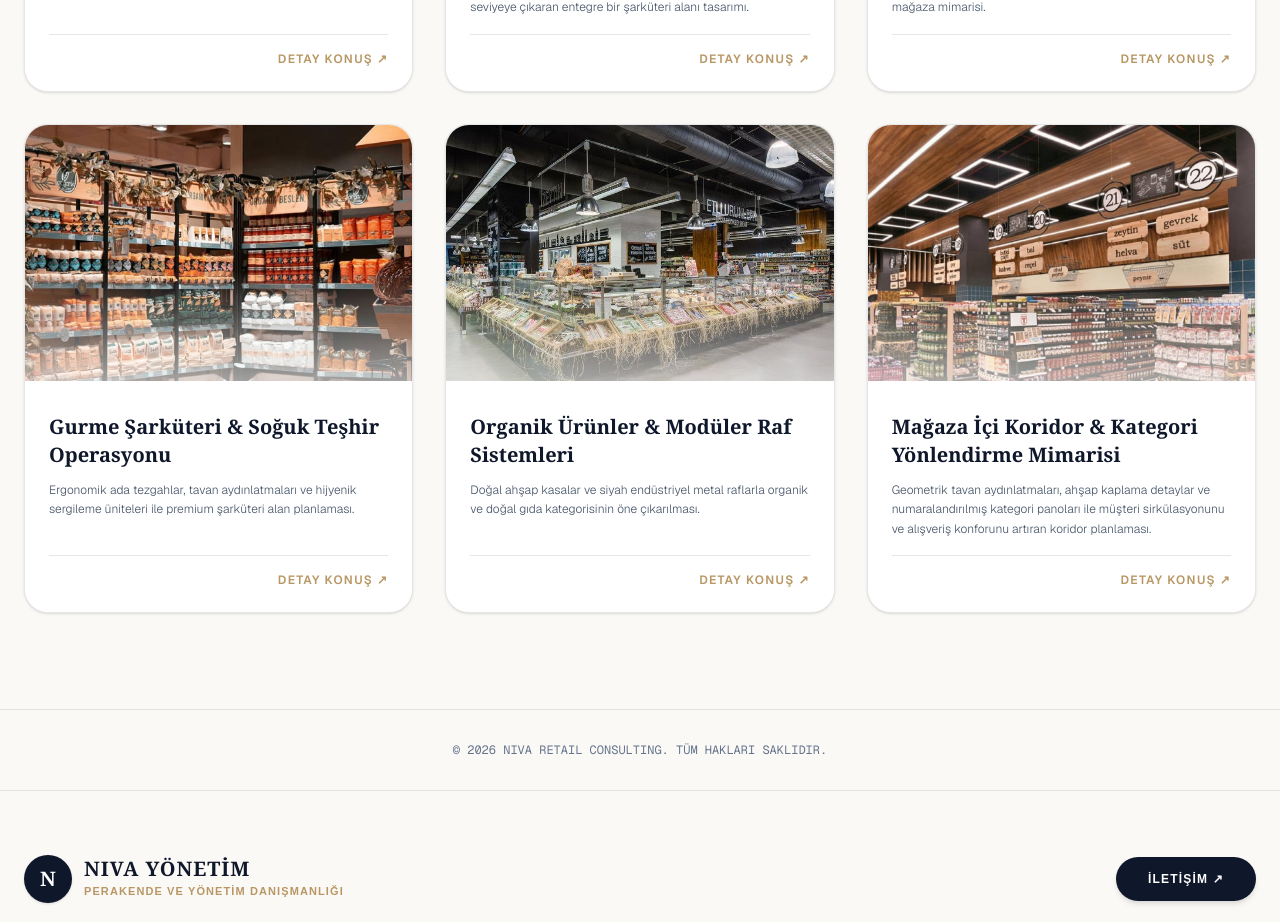
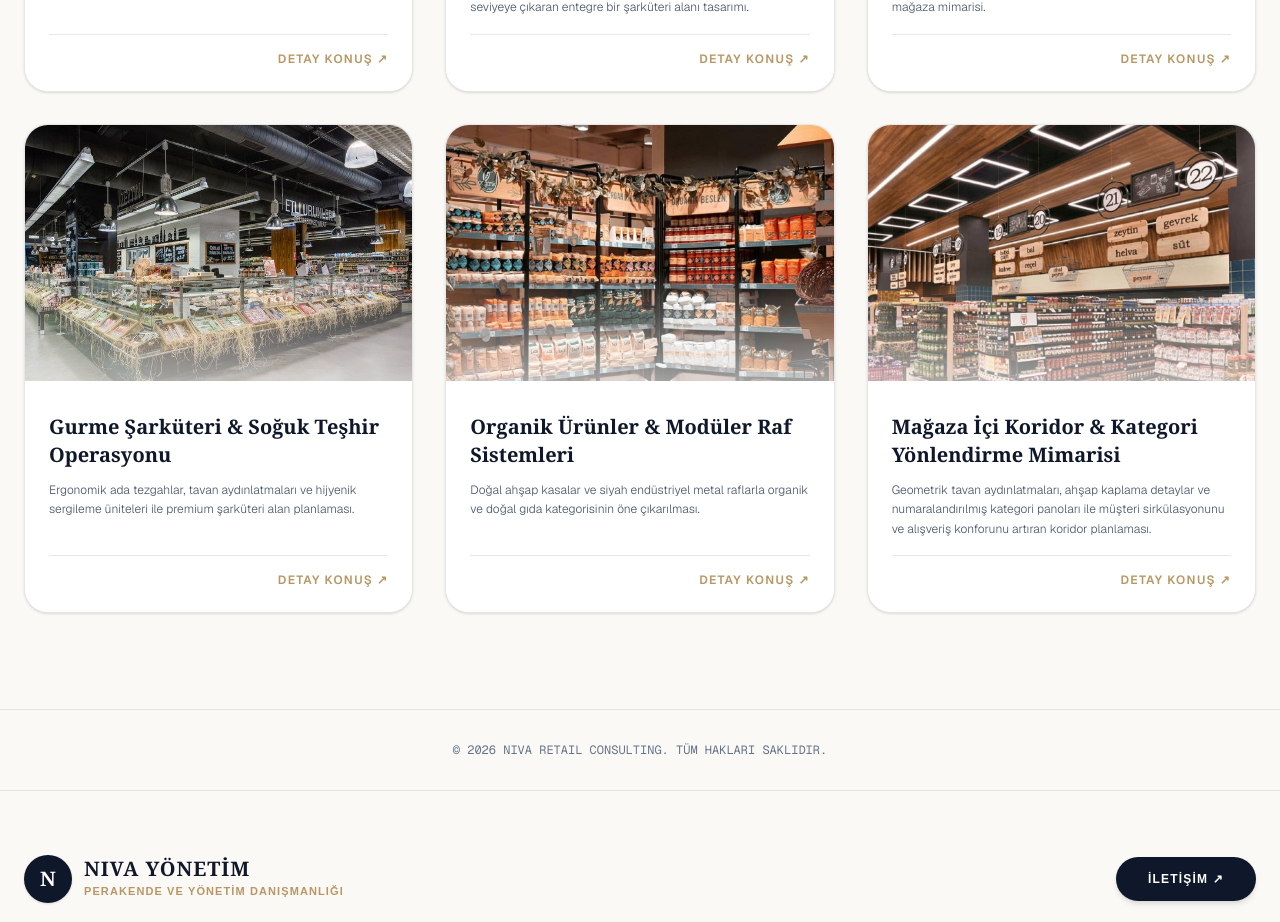
Before and after one commit to NisaKocabey/Niva.Website, a Next.js app in the folder niva-site/: page /projelerimiz in a window 1280 px wide. Shown: the part 860-1782 px from the top of the page. Built offline with nearby package versions, Linux system fonts and the light colour scheme.

Commit message:
style: projeler sayfasındaki görsel sıralaması güncellendi

```diff
--- a/niva-site/app/projelerimiz/page.tsx
+++ b/niva-site/app/projelerimiz/page.tsx
@@ -27,13 +27,13 @@ export default function ProjelerimizPage() {
       id: '04',
       title: 'Gurme Şarküteri & Soğuk Teşhir Operasyonu',
       description: 'Ergonomik ada tezgahlar, tavan aydınlatmaları ve hijyenik sergileme üniteleri ile premium şarküteri alan planlaması.',
-      image: '/projemarket.JPG'
+      image: '/projeorganik.JPG'
     },
     {
       id: '05',
       title: 'Organik Ürünler & Modüler Raf Sistemleri',
       description: 'Doğal ahşap kasalar ve siyah endüstriyel metal raflarla organik ve doğal gıda kategorisinin öne çıkarılması.',
-      image: '/projeorganik.JPG'
+      image: '/projemarket.JPG'
     },
     {
       id: '06',
```
